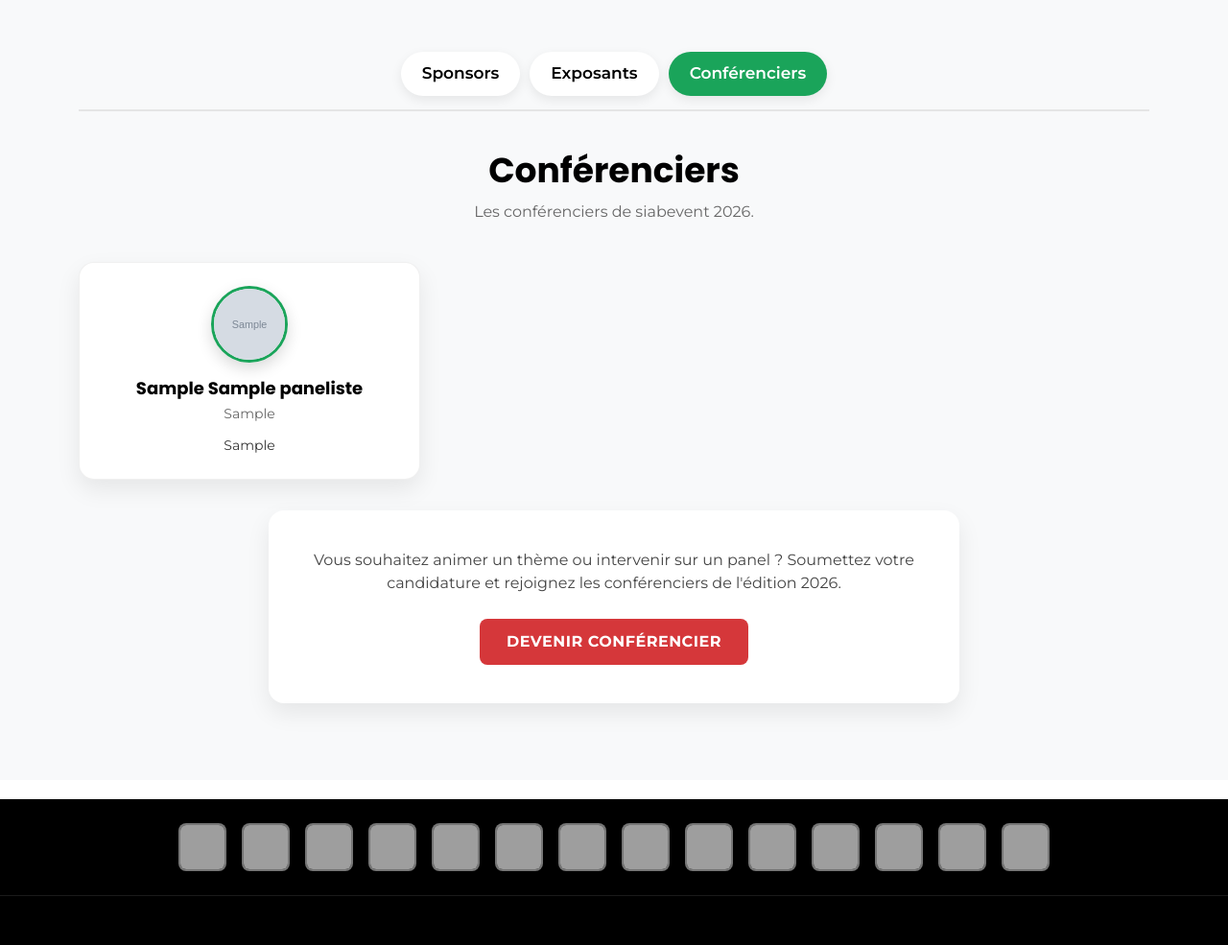
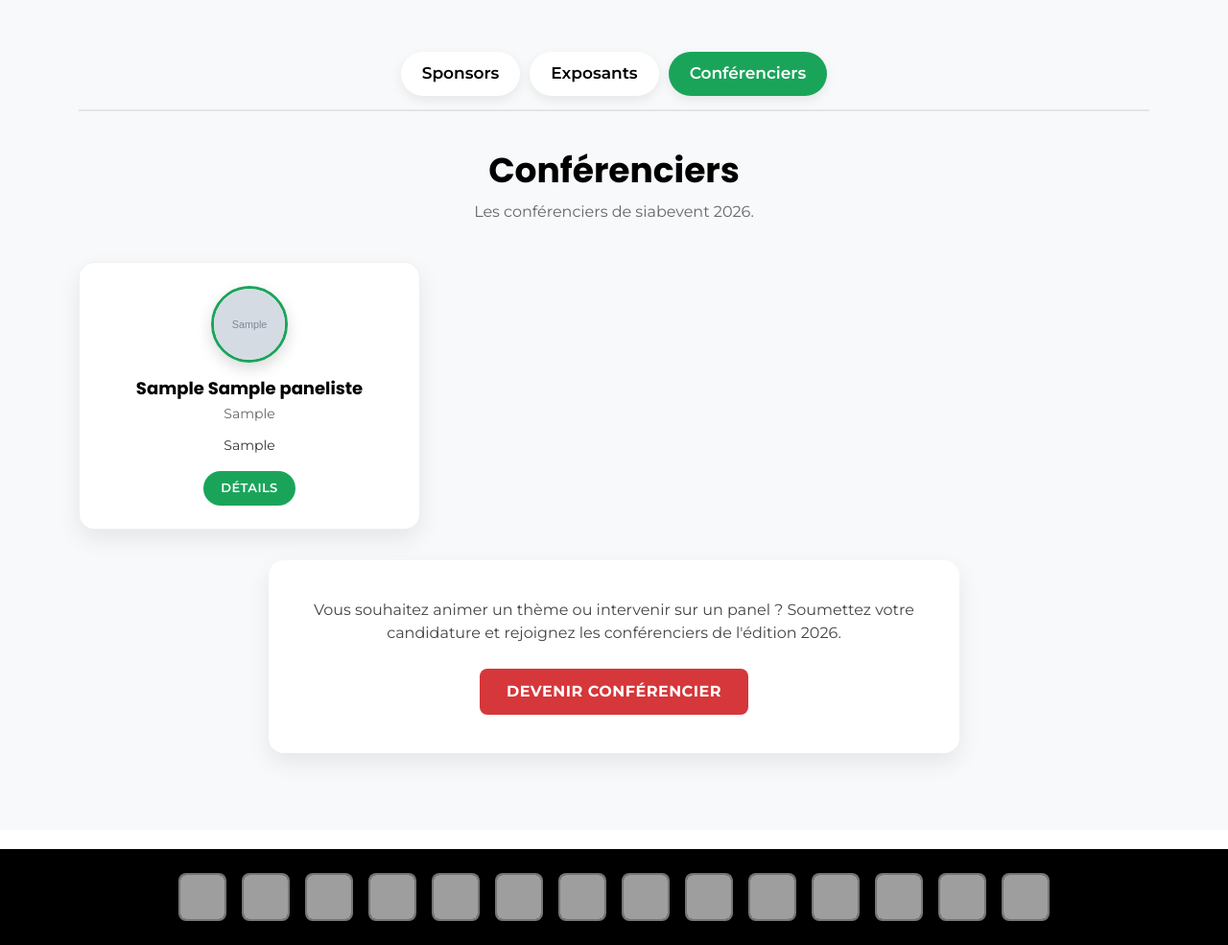
Before and after one commit to Rems-21/siabevent, a Django app: template templates/participant.html in a window 1280 px wide, after a click on "Conférenciers". Shown: the part 470-1455 px from the top of the page at 96% size. Run offline with Django 4.2, Linux system fonts and the light colour scheme; the template is opened without the code that fills it: values that come from a table or form of the project are taken from there, others are empty; tables that the repository leaves empty hold one stand-in row (values such as "Sample post"); grey boxes marked "Sample" are stand-in pictures; grey boxes are pictures that could not be loaded.

Commit message:
page detail conferencier

```diff
--- a/static/css/participant.css
+++ b/static/css/participant.css
@@ -159,6 +159,33 @@ body {
     color: inherit;
 }
 
+.speaker-card .speaker-name,
+.speaker-card .speaker-meta,
+.speaker-card .speaker-theme {
+    text-decoration: none;
+}
+
+.speaker-details-btn {
+    display: inline-block;
+    margin-top: 16px;
+    padding: 8px 18px;
+    border-radius: 999px;
+    background: #1AA45A;
+    color: #ffffff;
+    font-weight: 600;
+    font-size: 13px;
+    text-transform: uppercase;
+    letter-spacing: 0.4px;
+    text-decoration: none;
+    transition: background 0.2s ease, transform 0.2s ease;
+}
+
+.speaker-details-btn:hover {
+    background: #158a4f;
+    color: #ffffff;
+    transform: translateY(-2px);
+}
+
 .speaker-initials {
     width: 64px;
     height: 64px;
--- a/templates/participant.html
+++ b/templates/participant.html
@@ -119,7 +119,6 @@
                         {% if conferenciers %}
                             {% for conferencier in conferenciers %}
                                 <div class="col-lg-4 col-md-6">
-                                    <a class="speaker-link" href="{% url 'conferencier_detail' conferencier.id %}">
                                     <div class="speaker-card">
                                         {% if conferencier.photo %}
                                             <img src="{{ conferencier.photo.url }}" alt="{{ conferencier.prenom }} {{ conferencier.nom }}" class="speaker-photo">
@@ -131,8 +130,8 @@
                                         <h3 class="speaker-name">{{ conferencier.prenom }} {{ conferencier.nom }}</h3>
                                         <p class="speaker-meta">{{ conferencier.pays_origine }}</p>
                                         <p class="speaker-theme">{{ conferencier.theme }}</p>
+                                        <a class="speaker-details-btn" href="{% url 'conferencier_detail' conferencier.id %}">Détails</a>
                                     </div>
-                                    </a>
                                 </div>
                             {% endfor %}
                         {% else %}
```
Also changed, not shown: panelistes/admin.py (+7 -0 lines), templates/conferencier_detail.html (+4 -4 lines). Lines whose indentation alone changed are shown as unchanged.
